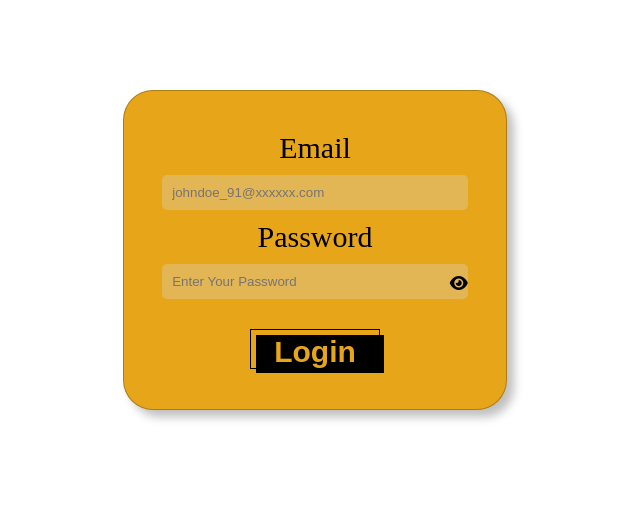
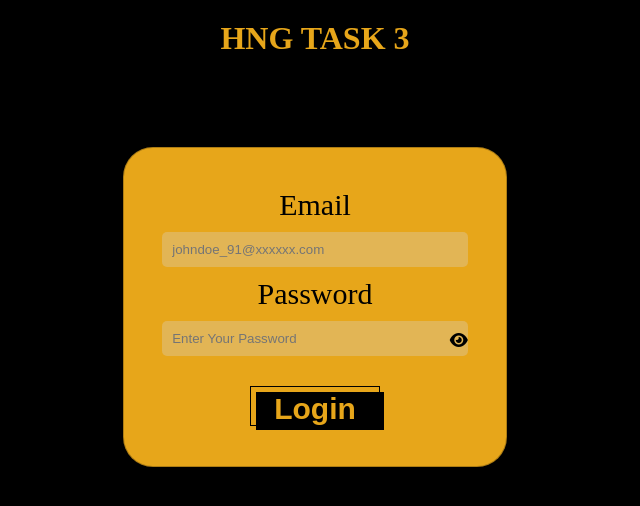
Before and after one commit to ogbeni54/hng-three, a React (Create React App) app: page / in a window 1280 px wide. Shown: the top 506 px of the page, without its empty margins (325-965 px from the left). Built offline with nearby package versions, Linux system fonts and the light colour scheme.

Commit message:
feat: Adding header to the form

```diff
--- a/src/Landing page/Home.css
+++ b/src/Landing page/Home.css
@@ -1,6 +1,15 @@
+.tata{
+    background-color: black;
+    padding: 20px 0px 0px;
+    height: 100vh;
+}
 .major{
     width: 100%;
 
+
+}
+.tit{
+  color: #e7a61a;
 }
 .cont {
     width: 30%;
--- a/src/Landing page/Home.jsx
+++ b/src/Landing page/Home.jsx
@@ -49,7 +49,8 @@ const Home = () => {
   };
 
   return (
-    <div>
+    <div className='tata'>
+      <h1 className="tit">HNG TASK 3</h1>
       <div className="major">
         <div className="cont">
           <form onSubmit={formik.handleSubmit}>
```
